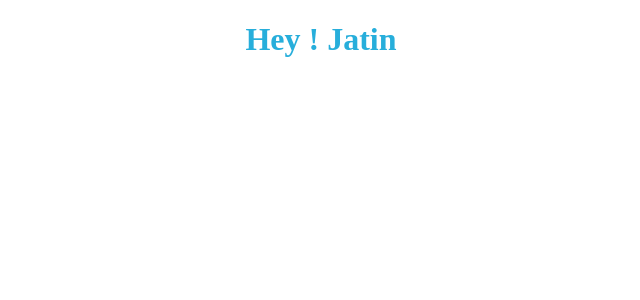
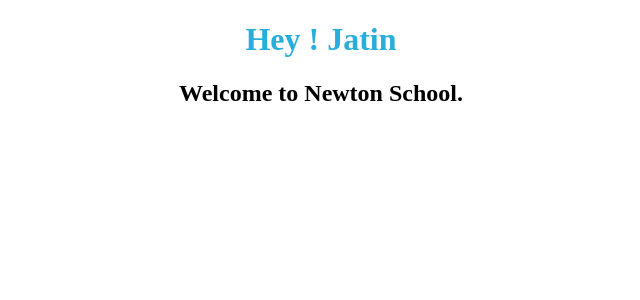
Before and after one commit to JatinM95/Greetings-with-Props---React-Basics-Going-through-the-file-structure-analyzin---v011ajn3ng64, a React app: page / in a window 1280 px wide. Shown: the top 300 px of the page, without its empty margins (319-959 px from the left). Built offline with nearby package versions, Linux system fonts and the light colour scheme.

Commit message:
Update App.js

```diff
--- a/src/components/App.js
+++ b/src/components/App.js
@@ -4,7 +4,9 @@
 
 const App = () => {
   return (
-    <Welcome name="Jatin" />
+    <Welcome name="Jatin" >
+      <h2>Welcome to Newton School.</h2>
+    </Welcome>
   )
 }
 
```
